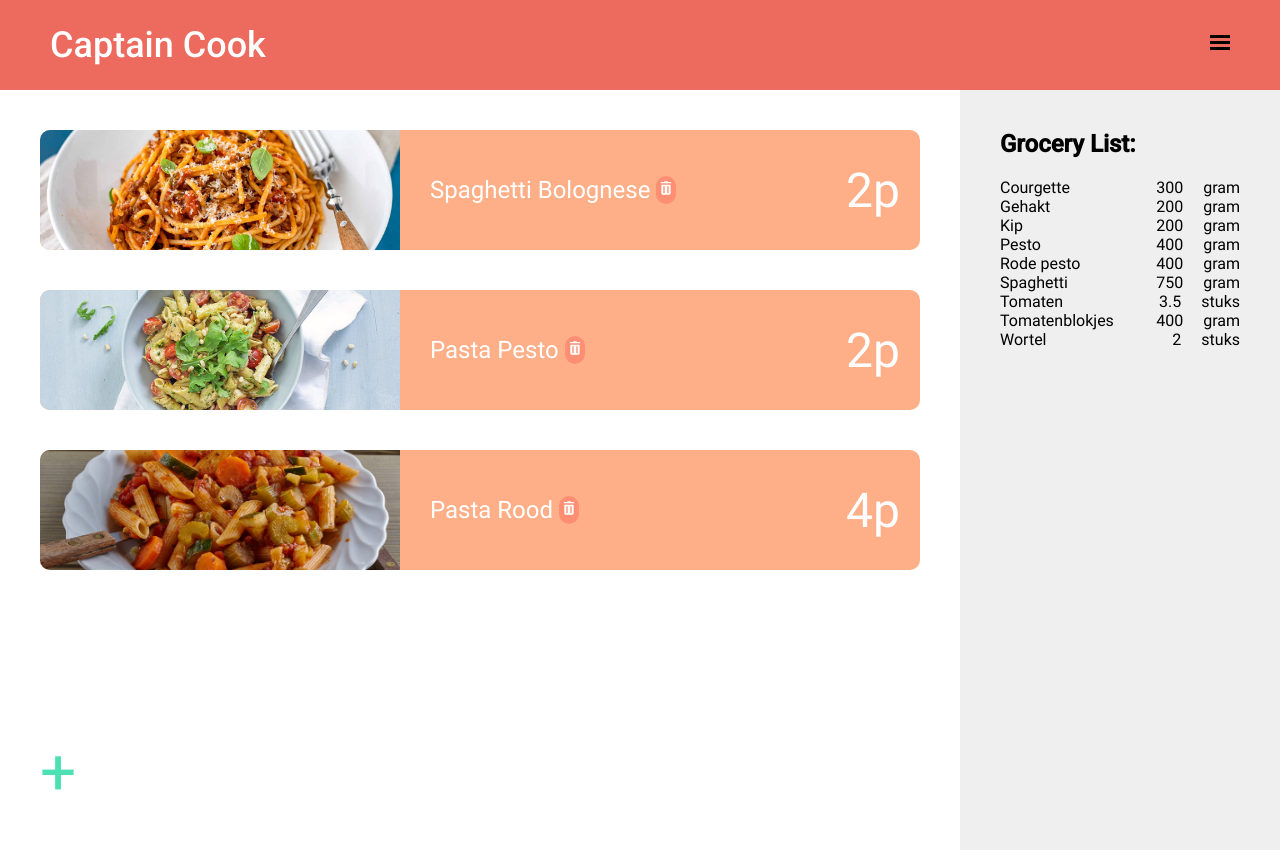
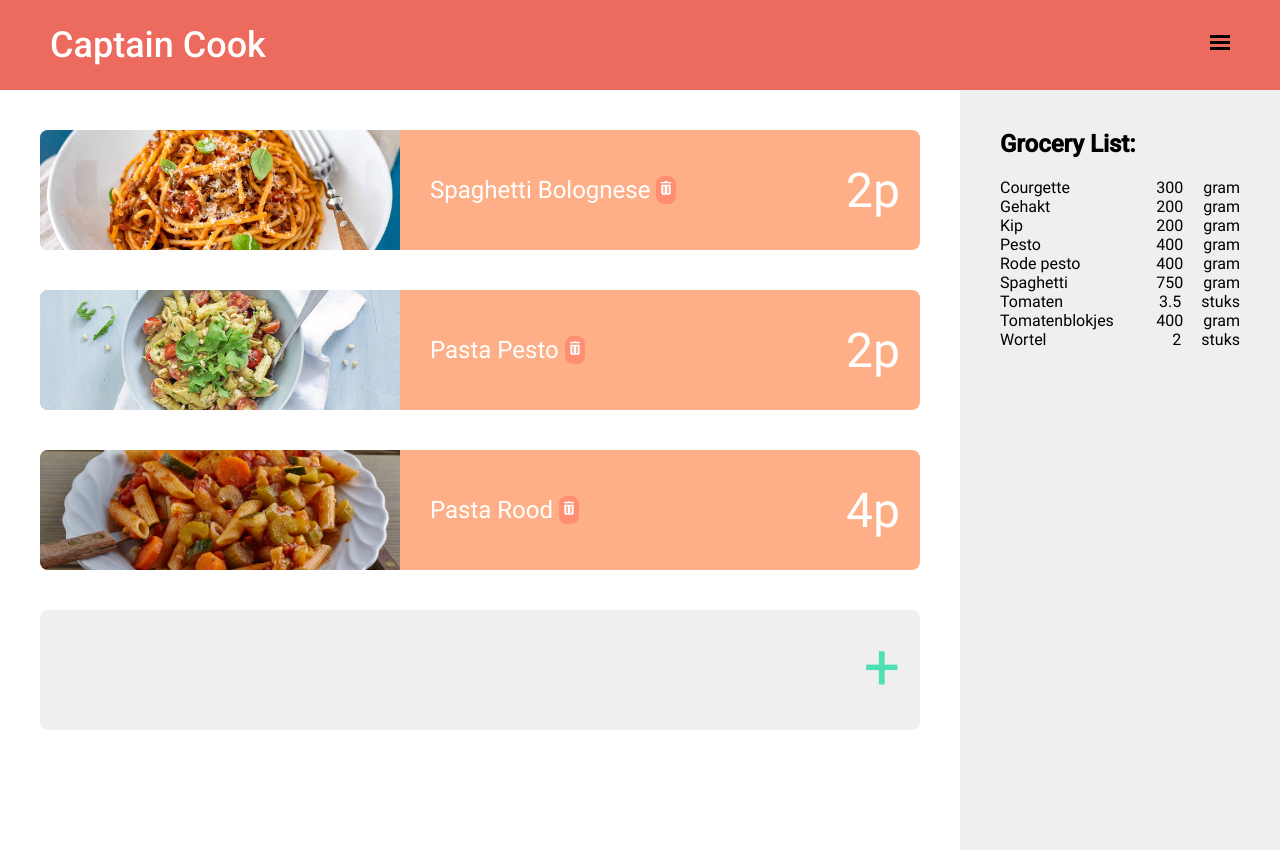
Before and after one commit to brambrink/captain-cook-bram, an Angular app: page / in a window 1280 px wide. After the commit the page ends 800 px from the top, so only its background shows below. Built offline with nearby package versions, Linux system fonts and the light colour scheme.

Commit message:
Polish further

```diff
--- a/src/app/planner/planner/planner.component.html
+++ b/src/app/planner/planner/planner.component.html
@@ -10,7 +10,7 @@
     </app-card>
 
     <div class="card">
-      <app-button (click)="handleClick()"><p>+</p></app-button>
+      <app-button (click)="openModal()"><p>+</p></app-button>
     </div>
   </div>
 
--- a/src/app/planner/planner/planner.component.scss
+++ b/src/app/planner/planner/planner.component.scss
@@ -11,12 +11,13 @@
 }
 
 .card {
-  background-size: cover;
+  background-color: var(--gray-light);
   border-radius: var(--border-radius-standard);
   display: flex;
-  flex-direction: column;
-  height: 200px;
+  height: 120px;
   justify-content: end;
+  padding: 20px;
+  text-align: end;
 }
 
 p {
--- a/src/app/planner/planner/planner.component.ts
+++ b/src/app/planner/planner/planner.component.ts
@@ -42,7 +42,7 @@ export class PlannerComponent implements OnInit {
     );
   }
 
-  handleClick() {
+  openModal() {
     this.ModalService.toggleModal();
   }
 
--- a/src/app/recipes/card/card.component.html
+++ b/src/app/recipes/card/card.component.html
@@ -5,6 +5,5 @@
   (mouseout)="toggleTitle()"
   [style.backgroundImage]="'url(' + imageURL + ')'"
 >
-  <!-- <img class="recipe-image" [src]="imageURL" alt="" /> -->
   <div class="title" [ngClass]="{ show: !hideTitle }">{{ name }}</div>
 </div>
--- a/src/app/recipes/card/card.component.scss
+++ b/src/app/recipes/card/card.component.scss
@@ -8,6 +8,7 @@
 }
 
 .title {
+  border-radius: var(--border-radius-standard);
   display: flex;
   opacity: 0;
   padding: 10px;
@@ -15,6 +16,8 @@
 }
 
 .show {
-  background-color: #4ce0b3;
-  opacity: 0.8;
+  background-color: var(--green-light);
+  display: flex;
+  justify-content: center;
+  opacity: 0.95;
 }
--- a/src/app/recipes/recipes/recipes.component.html
+++ b/src/app/recipes/recipes/recipes.component.html
@@ -1,6 +1,6 @@
 <div class="container">
   <div class="cards">
-    <div class="card">+</div>
+    <div class="card" (click)="openModal()">+</div>
     <app-card
       *ngFor="let recipe of recipes"
       [imageURL]="recipe.imageURL"
@@ -19,3 +19,5 @@
     </ul>
   </app-aside>
 </div>
+
+<app-modal> </app-modal>
--- a/src/app/recipes/recipes/recipes.component.ts
+++ b/src/app/recipes/recipes/recipes.component.ts
@@ -26,6 +26,9 @@ export class RecipesComponent implements OnInit {
   }
 
   ngOnInit(): void {}
+  openModal() {
+    this.ModalService.toggleModal();
+  }
 
   handleClick(event: any) {
     if (event.target.id) {
--- a/src/app/shared/components/navigation/navigation.component.html
+++ b/src/app/shared/components/navigation/navigation.component.html
@@ -1,4 +1,4 @@
 <nav>
-  <h1>Captain Cook</h1>
+  <a routerLink="" routerLinkActive="active"><h1>Captain Cook</h1></a>
   <app-dropdown><ng-content></ng-content></app-dropdown>
 </nav>
--- a/src/app/shared/components/navigation/navigation.component.scss
+++ b/src/app/shared/components/navigation/navigation.component.scss
@@ -15,3 +15,7 @@ h1 {
   font-size: 36px;
   font-weight: 500;
 }
+
+a {
+  text-decoration: none;
+}
--- a/src/styles.scss
+++ b/src/styles.scss
@@ -11,7 +11,7 @@
   --orange-medium: #ff8e72;
   --orange-dark: #ed6a5e;
 
-  --border-radius-standard: 10px;
+  --border-radius-standard: 8px;
 }
 
 * {
```
